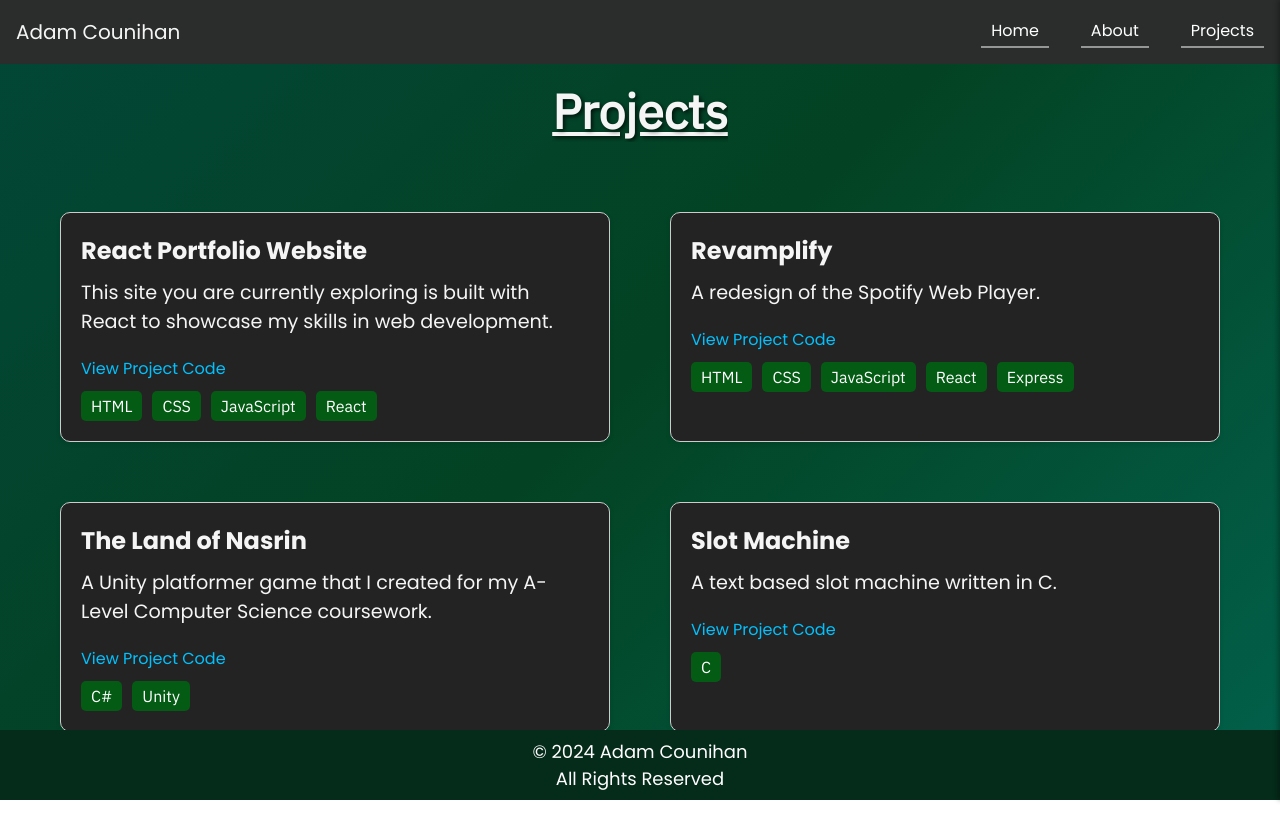
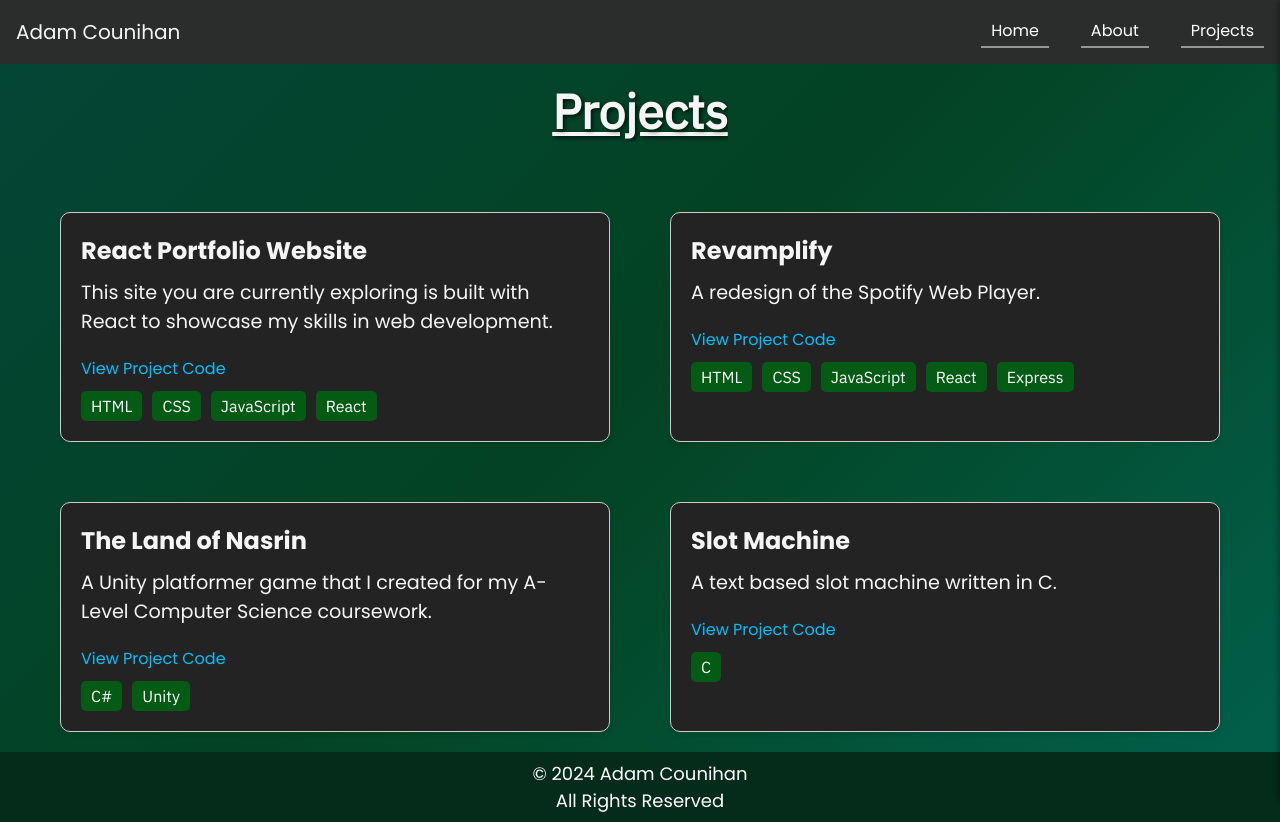
Before and after one commit to adamcounihan-dev/Portfolio-Website, a React (Vite) app: page /projects in a window 1280 px wide. Before the commit the page ends 800 px from the top, so only its background shows below. Built offline with nearby package versions, Linux system fonts and the light colour scheme.

Commit message:
fix: minor styling of home and projects

```diff
--- a/pages/Home/HomeStyles.module.css
+++ b/pages/Home/HomeStyles.module.css
@@ -24,6 +24,7 @@
     box-shadow: 0 0 12px rgba(0, 0, 0, 0.6);
     margin-top: 80px;
     margin-bottom: 20px;
+    border: 1px solid #ccc;
 }
 
 .title {
--- a/pages/Projects/ProjectsStyles.module.css
+++ b/pages/Projects/ProjectsStyles.module.css
@@ -6,7 +6,7 @@
     background: linear-gradient(135deg, #024637, #034323, #025f49);
     padding-top: 50px;
     position: relative;
-    height: calc(100dvh - 70px);
+    min-height: calc(100dvh - 70px);
     width: 100vw;
     color: var(--text-color);
 }
```
